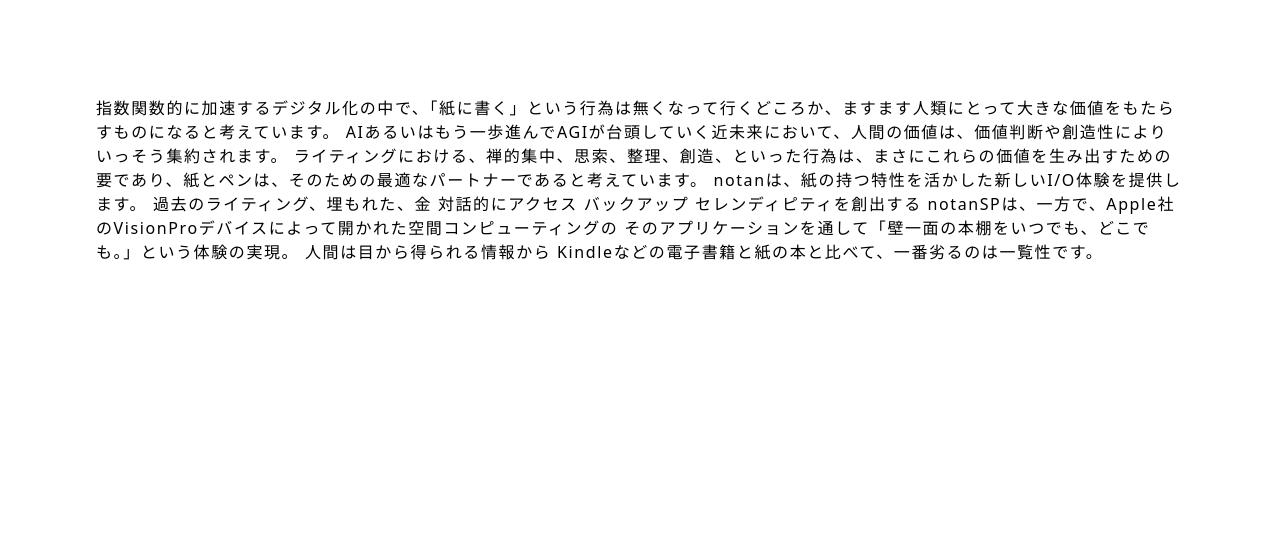
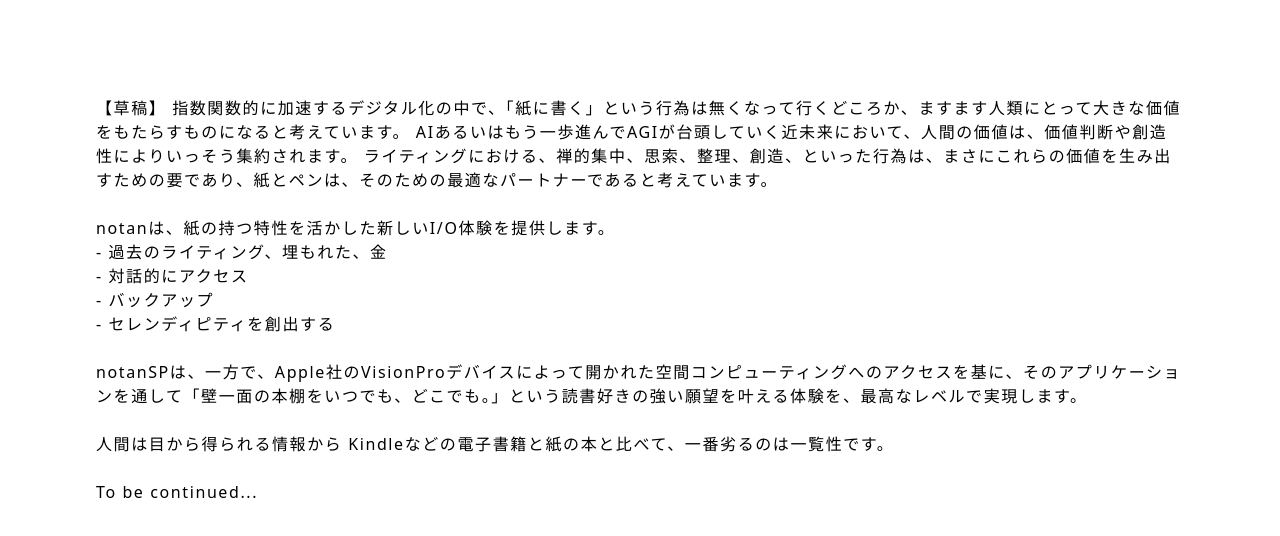
Before and after one commit to Takuzen/notan-office, a Next.js app: page /whitepaper in a window 1280 px wide. Shown: the top 536 px of the page. Built offline with nearby package versions, Linux system fonts and the light colour scheme.

Commit message:
feat: update whitepaper a bit

```diff
--- a/src/app/whitepaper/page.tsx
+++ b/src/app/whitepaper/page.tsx
@@ -6,21 +6,27 @@ export default function Home() {
     <main className="flex min-h-screen flex-col items-center justify-between px-5 py-12 sm:p-24">
       <div className="z-10 w-full tracking-widest">
         <p className=''>
+            【草稿】
             指数関数的に加速するデジタル化の中で、「紙に書く」という行為は無くなって行くどころか、ますます人類にとって大きな価値をもたらすものになると考えています。
             AIあるいはもう一歩進んでAGIが台頭していく近未来において、人間の価値は、価値判断や創造性によりいっそう集約されます。
             ライティングにおける、禅的集中、思索、整理、創造、といった行為は、まさにこれらの価値を生み出すための要であり、紙とペンは、そのための最適なパートナーであると考えています。
-
-            notanは、紙の持つ特性を活かした新しいI/O体験を提供します。
-            過去のライティング、埋もれた、金
-            対話的にアクセス
-            バックアップ
-            セレンディピティを創出する
-
-            notanSPは、一方で、Apple社のVisionProデバイスによって開かれた空間コンピューティングの
-            そのアプリケーションを通して「壁一面の本棚をいつでも、どこでも。」という体験の実現。
-
+            <br/>
+            <br/>
+            notanは、紙の持つ特性を活かした新しいI/O体験を提供します。<br/>
+            - 過去のライティング、埋もれた、金<br/>
+            - 対話的にアクセス<br/>
+            - バックアップ<br/>
+            - セレンディピティを創出する
+            <br/>
+            <br/>
+            notanSPは、一方で、Apple社のVisionProデバイスによって開かれた空間コンピューティングへのアクセスを基に、そのアプリケーションを通して「壁一面の本棚をいつでも、どこでも。」という読書好きの強い願望を叶える体験を、最高なレベルで実現します。
+            <br/>
+            <br/>
             人間は目から得られる情報から
             Kindleなどの電子書籍と紙の本と比べて、一番劣るのは一覧性です。
+            <br/>
+            <br/>
+            To be continued...
 
         </p>
         {/*
```
